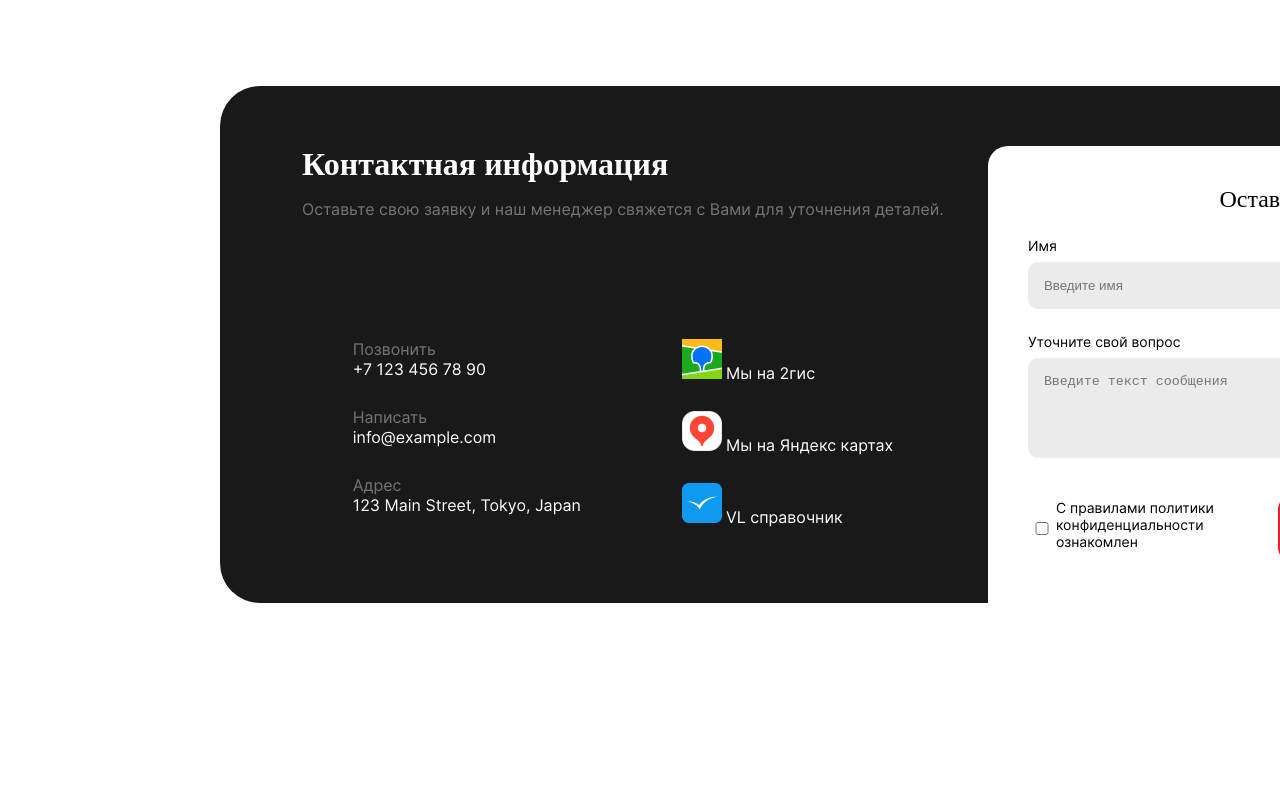
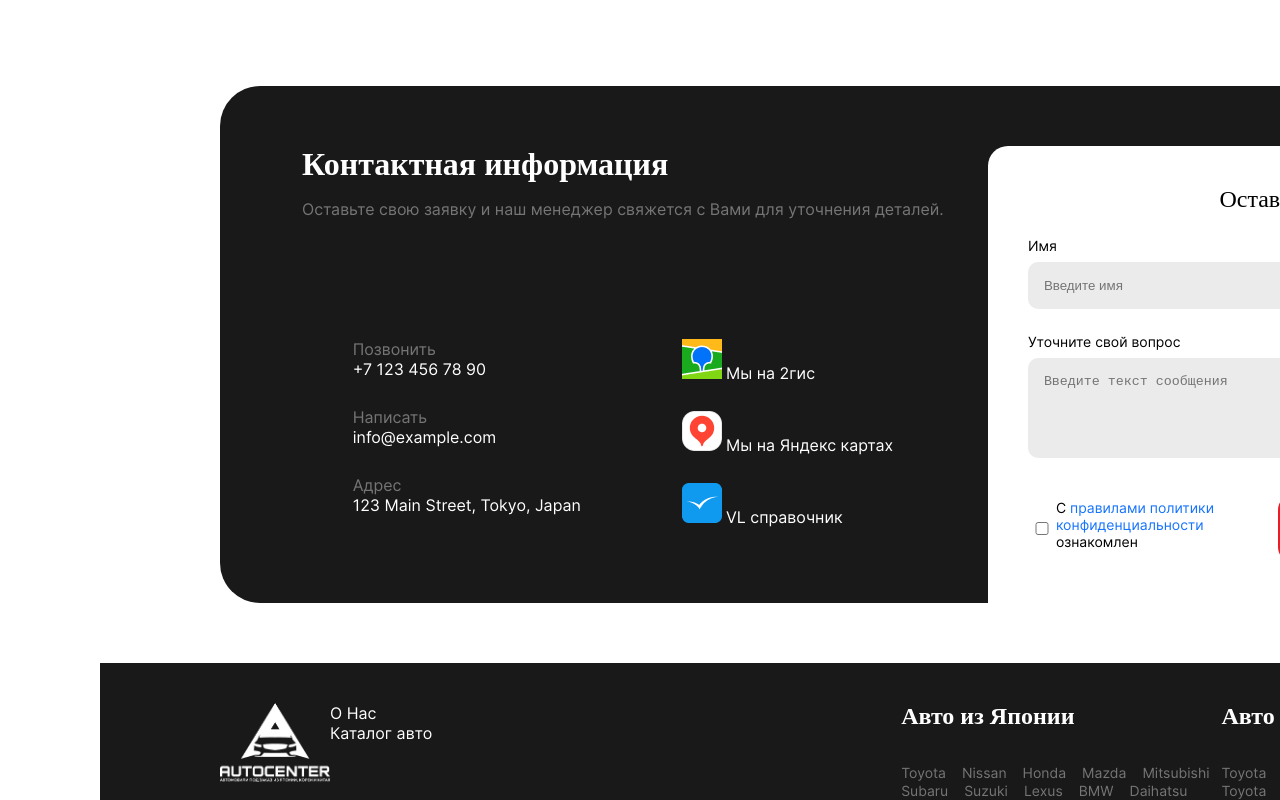
Before and after one commit to Passssword/autocenter-test-work, a plain HTML site: page index.html in a window 1280 px wide. Shown: the part 3987-4787 px from the top of the page. Before the commit the page ends 4650 px from the top, so only its background shows below. Drawn offline with Linux system fonts and the light colour scheme; a web font is replaced by a local one.

Commit message:
Signed-off-by: Ilya <Stepanenko.my-mail@yandex.ru>

```diff
--- /dev/null
+++ b/footer.css
@@ -0,0 +1,7 @@
+footer {
+	padding: 40px 120px 0px 120px;
+	background: var(--color5);
+}
+.footer_block1 {display: flex;}
+.autocenter_logo {width: 110px}
+.footer_aboutus_wrapper {flex-grow: 1}
--- a/index.html
+++ b/index.html
@@ -10,6 +10,7 @@
 <link rel="stylesheet" type="text/css" href="about_us_style.css" defer>
 <link rel="stylesheet" type="text/css" href="reviews_style.css" defer>
 <link rel="stylesheet" type="text/css" href="contacts_block_style.css" defer>
+<link rel="stylesheet" type="text/css" href="footer.css" defer>
 
 <script src="script.js" defer></script> <!-- Подключаем сценарии -->
 </head>
@@ -461,7 +462,8 @@
 				</div>
 				<div class="review_form_send_wrapper">
 					<div class="review_form_checkbox_wrapper caption_black14">
-						<input type="checkbox" name=""> С правилами политики конфиденциальности ознакомлен
+						<input type="checkbox" name=""> <p>С <a class="link_2" href="#">правилами политики конфиденциальности</a> ознакомлен</p>
+
 					</div>
 					<div><input id="send_button" class="general_button" type="submit" value="Отправить"></div>
 				</div>
@@ -480,7 +482,60 @@
 	    <div class="color5"></div>
 	</div>
 
+	<footer>
+		<div class="footer_block1">
+			<div> <img class="autocenter_logo" src="icons/autocenter_white.png"> </div>
+			<div class="footer_aboutus_wrapper">
+				<a class="link_1" href="#">О Нас</a>
+				<br>
+				<a class="link_1" href="#">Каталог авто</a>
+			</div>
+			<div>
+				<p class="aboutus_caption caption_white24">Авто из Японии</p>
+				<br>
+				<a class="link_3" href="#">Toyota</a>
+				<a class="link_3" href="#">Nissan</a>
+				<a class="link_3" href="#">Honda</a>
+				<a class="link_3" href="#">Mazda</a>
+				<a class="link_3" href="#">Mitsubishi</a>
+				<br>
+				<a class="link_3" href="#">Subaru</a>
+				<a class="link_3" href="#">Suzuki</a>
+				<a class="link_3" href="#">Lexus</a>
+				<a class="link_3" href="#">BMW</a>
+				<a class="link_3" href="#">Daihatsu</a>
+			</div>
+			<div>
+				<p class="aboutus_caption caption_white24">Авто из Японии</p>
+				<br>
+				<a class="link_3" href="#">Toyota</a>
+				<a class="link_3" href="#">Toyota</a>
+				<a class="link_3" href="#">Toyota</a>
+				<a class="link_3" href="#">Toyota</a>
+				<a class="link_3" href="#">Toyota</a>
+				<br>
+				<a class="link_3" href="#">Toyota</a>
+				<a class="link_3" href="#">Toyota</a>
+				<a class="link_3" href="#">Toyota</a>
+				<a class="link_3" href="#">Toyota</a>
+				<a class="link_3" href="#">Toyota</a>
+			</div>
+			<div>
+				<p class="aboutus_caption caption_white24">Авто из Кореи</p>
+				<br>
+				<a class="link_3" href="#">Toyota</a>
+				<a class="link_3" href="#">Toyota</a>
+				<a class="link_3" href="#">Toyota</a>
+				<br>
+				<a class="link_3" href="#">Toyota</a>
+				<a class="link_3" href="#">Toyota</a>
+			</div>
+		</div>
+		<div></div>
+	</footer>
+
 </div>
+
 
 
 </body>
--- a/style.css
+++ b/style.css
@@ -15,6 +15,7 @@
 :root {
 	--baner_bg: #191919;
 	--colorLink: #EB1C24;
+	--colorLinkBlue: #1673FE;
 	--colorLinkHover: #D90008;
 	--colorApplicationButtonBG: #303030;
 	--input_bg: #EBEBEB;
@@ -207,6 +208,21 @@
 	color: var(--color2);
 }
 .link_1:hover {color: var(--colorLink);}
+.link_2 {
+	text-decoration: none;
+	font-family: "Inter";
+	font-size: 14px;
+	color: var(--colorLinkBlue);
+}
+.link_2:hover {color: var(--colorLink);}
+.link_3 {
+	text-decoration: none;
+	font-family: "Inter";
+	font-size: 14px;
+	color: var(--color3);
+	margin-right: 12px;
+}
+.link_3:hover {color: var(--colorLink);}
 /*---------------------------*/
 
 .general_button {
```
